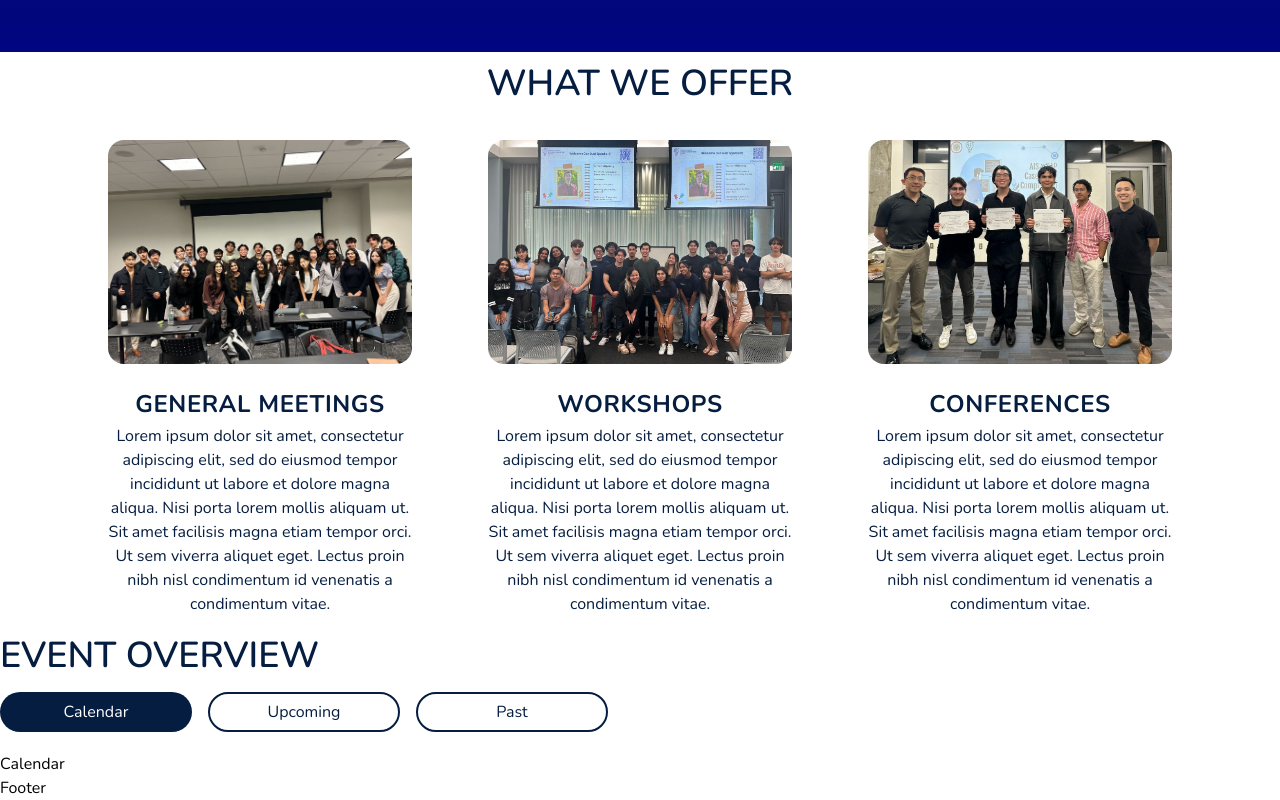
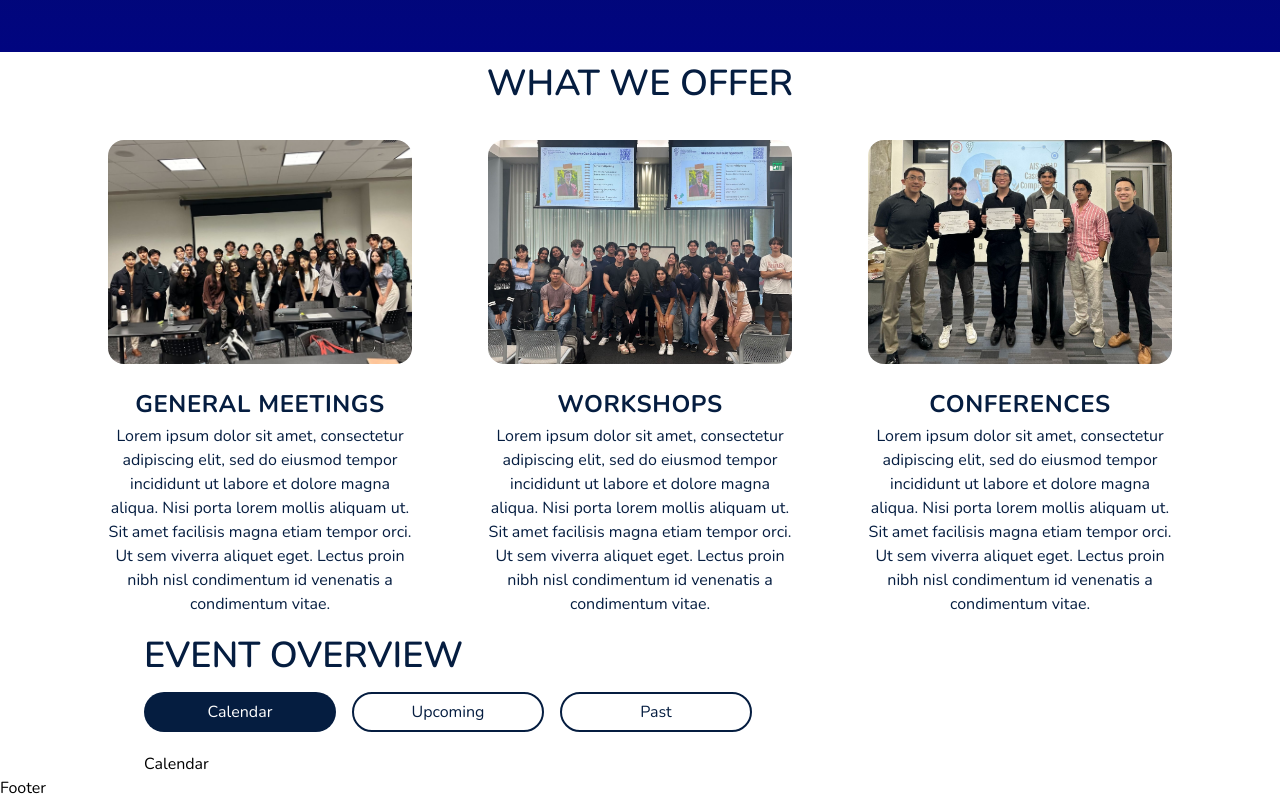
Before and after one commit to acm-ucr/ais-website, a Next.js app: page /events in a window 1280 px wide. Shown: the part 748-1548 px from the top of the page. Built offline with nearby package versions, Linux system fonts and the light colour scheme.

Commit message:
added margin left

```diff
--- a/src/components/calendar/WrappedEvents.jsx
+++ b/src/components/calendar/WrappedEvents.jsx
@@ -12,7 +12,7 @@ const Wrapped = () => {
     setComponent(component);
   };
   return (
-    <div>
+    <div className="ml-36">
       <Filter
         filters={EVENTS}
         onChange={handleFilterChange}
```
